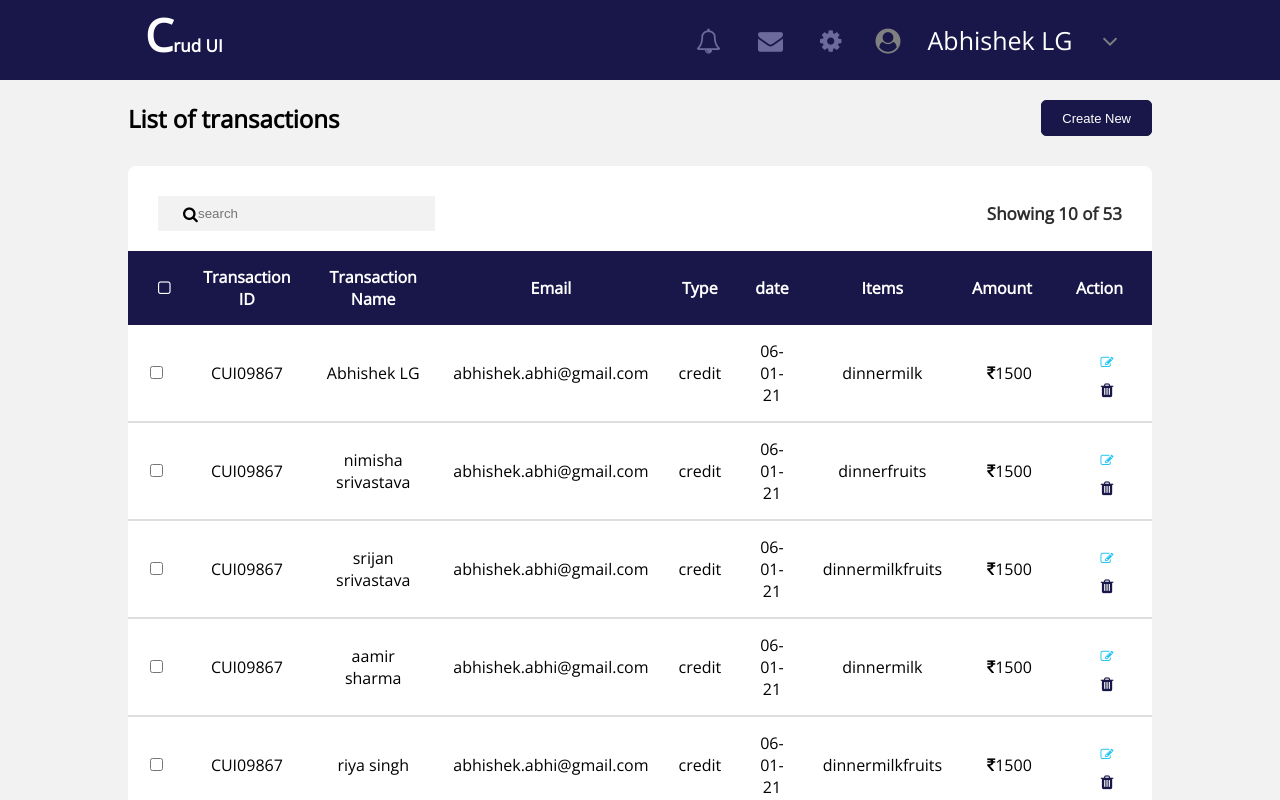
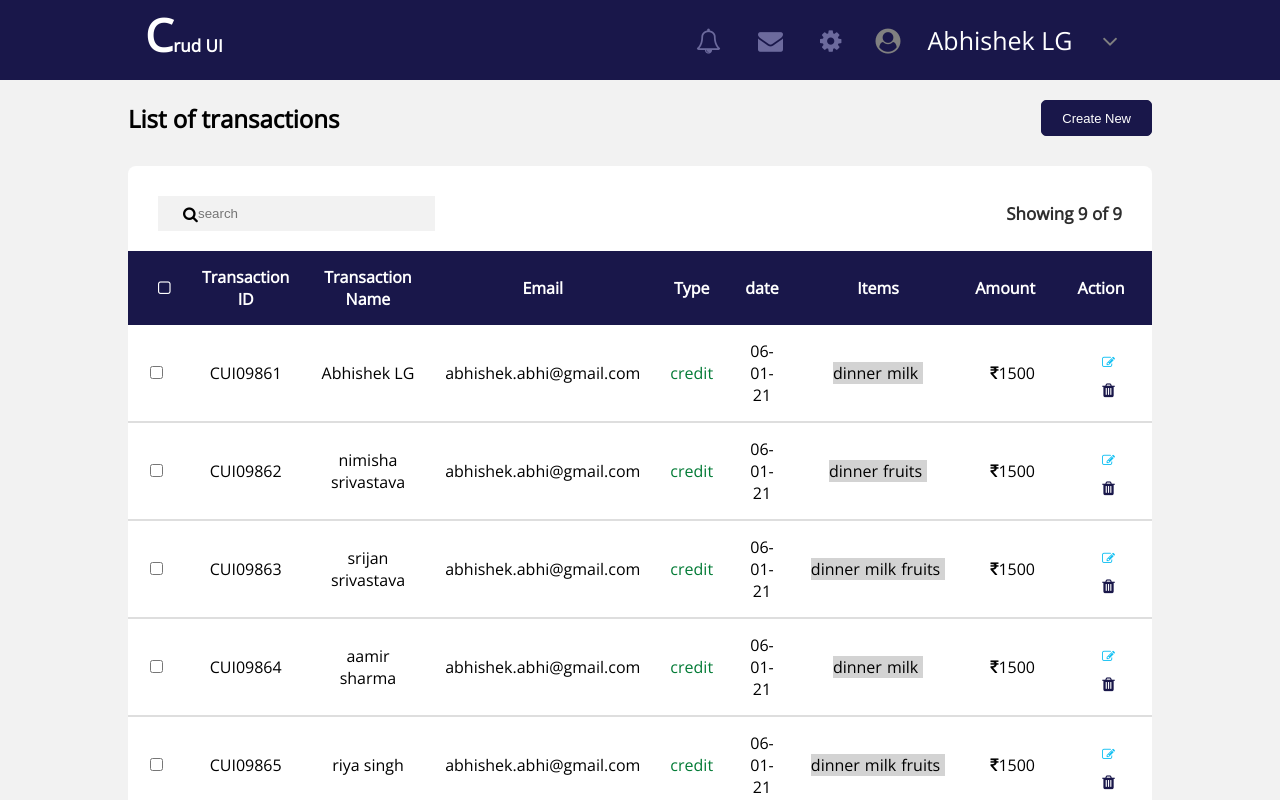
Before and after one commit to Nimisha-12345/project, a Vue app: page /#/ in a window 1280 px wide. Shown: the top 800 px of the page. Built offline with nearby package versions, Linux system fonts and the light colour scheme.

Commit message:
fixed changes

```diff
--- a/package.json
+++ b/package.json
@@ -10,7 +10,8 @@
   "dependencies": {
     "core-js": "^3.6.5",
     "vue": "^2.6.11",
-    "vue-router": "^3.5.1"
+    "vue-router": "^3.5.1",
+    "vuex": "^3.6.2"
   },
   "devDependencies": {
     "@vue/cli-plugin-babel": "~4.5.0",
--- a/src/components/Child.vue
+++ b/src/components/Child.vue
@@ -6,13 +6,13 @@
             <td>{{user.id}}</td>
             <td>{{user.name}}</td>
             <td>{{user.email}}</td>
-            <td>{{user.type}}</td>
+            <td style="color:#037B36;">{{user.type}}</td>
             <td>{{user.date}}</td>
             <td >
                 <span v-for="(items, index) in user.items" :key="index">{{items}}</span>
             </td>
             <td><i class="fa fa-inr"></i>{{user.amount}}</td>
-            <td><button class="btnclick" @click="showForm(true)"><i class="fa fa-pencil-square-o" style="color:#16c1f3"></i></button>
+            <td><button class="btnclick" @click="showEditForm"><i class="fa fa-pencil-square-o" style="color:#16c1f3"></i></button>
             <i class="fa fa-trash" style="color:#19174a"></i></td>
         </tr>
     </tbody>
@@ -28,13 +28,10 @@ export default {
         addItem: Function
 
     },methods:{
-        showForm(){
-            this.showHideForm(true)
-        },
-        addData(){
-            this.addItem( {id:'CUI09867',name:'Abhishek LG',email:'abhishek.abhi@gmail.com',type:'credit',date:'06-01-21',items:['dinner','milk'],amount:1500})
-            this.showHideForm(true)
+        showEditForm(){
+            this.showHideForm(true, this.user)
         }
+
     }
 }
 </script>
@@ -56,4 +53,8 @@ i {
     border: none;
     outline: none;
 }
+td span{
+    padding-right: 5px;
+    background: lightgrey;
+}
 </style>
--- a/src/components/CustomTable.vue
+++ b/src/components/CustomTable.vue
@@ -15,7 +15,7 @@ import Child from '../components/Child'
 export default ({
      props:{
          users: Array,
-         ShowHideForm: Function
+         showHideForm: Function
      },
     components: {
         TableHeader,
--- a/src/components/Dashboard.vue
+++ b/src/components/Dashboard.vue
@@ -2,20 +2,17 @@
     <div class="dashboard">
         <DashboardHeading :showHideForm="showHideForm" />
         <div class="container">
-
             <div class="part">
                 <div class="search_box">
-                    <i class="fa fa-search"></i>
-                    <input type="text" class="input" placeholder="search">
+                    <i class="fa fa-search" @click="searchName(searchValue)"></i>
+                    <input type="text" v-model="searchValue" class="input" placeholder="search">
                 </div>
-                <p>Showing 10 of 53</p>
+                <p>Showing {{users.length}} of {{users.length}}</p>
             </div>
-            <CustomTable :users="users" :showForm="showForm" />
+            <CustomTable :users="users" :showHideForm="showHideForm" />
         </div>
         <Pagination />
     </div>
-
-
 </template>
 
 <script>
@@ -23,20 +20,23 @@ import CustomTable from './CustomTable'
 import DashboardHeading from './DashboardHeading'
 import Pagination from './Pagination'
 
-
 export default {
-    name:'search',
+    name:'Dashboards',
     props:{
         users: Array,
-        showHideForm: Function
+        showHideForm: Function,
+        searchName: Function
     },
     components:{
         CustomTable,
         DashboardHeading,
         Pagination,
 
-
-
+    },
+    data() {
+        return{
+            searchValue: ''
+        }
     }
 
 };
--- a/src/components/DashboardHeading.vue
+++ b/src/components/DashboardHeading.vue
@@ -2,7 +2,7 @@
        <div class="content">
             <h2>List of transactions</h2>
             <span>
-            <button @click="showHideForm(true)">Create New</button>
+            <button @click="showHideForm(true, null)">Create New</button>
             </span>
 
         </div>
@@ -15,7 +15,9 @@
 export default {
     name:'DashboardHeader',
     props: {
-        showHideForm: Function
+        showHideForm: Function,
+
+
     }
 
 }
--- a/src/components/Form.vue
+++ b/src/components/Form.vue
@@ -8,7 +8,7 @@
                 <hr style="margin-left: 45%;margin-top: 20px;margin-right: 45%;">
             </div>
                 <div class="button-box">
-                    <form action="#">
+                    <form @submit.prevent="savaItem">
                         <div class="user-details">
                             <div class="input-box">
                                 <span class="details">Transaction Name*</span>
@@ -16,36 +16,39 @@
                             </div>
                             <div class="input-box">
                                 <span class="details">Email*</span>
-                                <input type="email" placeholder="" v-model="email" required>
+                               <input type="email" placeholder="" v-model="email" required>
                             </div>
                             <div class="input-box">
                                 <span class="details ">Date OF Transaction*</span>
-                                <input type="text" placeholder="" v-model="date"  required><i class="fa fa-calendar" style="float:right;transform: translateY(-27px);
-                                padding-right:7px"></i>
+                                <input type="date" placeholder="" v-model="date"  required>
                             </div>
                             <div class="input-box">
                                 <span class="details">Type*</span>
-                                <input type="text" placeholder="" v-model="type"  required>
+                                <!-- <input type="text" placeholder="" v-model="type"  required> -->
+                                <select name="select" v-model="type" >
+                                    <option>Credit</option>
+                                    <option>Debit</option>
+                                </select>
                             </div>
                             <div class="input-box" style="position:relative">
                                 <span class="details">Items*</span>
-                                <input type="text" placeholder="" v-model="item"  required><i class="fa fa-arrow-down" style="float:right;transform: translateY(-27px);
+                                <input type="text" placeholder="" v-model="items"  required><i class="fa fa-arrow-down" style="float:right;transform: translateY(-27px);
                                  padding-right:7px"></i>
                                  <div class="dropdown-content" style="position:absolute;">
-                                    <a href="#"><i class="fa fa-square-o"></i>Dinner</a>
-                                    <a href="#"><i class="fa fa-square-o"></i>Fruits</a>
-                                    <a href="#"><i class="fa fa-square-o"></i>Milk</a>
+                                    <a href="#" class="dropdown"><input type="checkbox">Dinner</a>
+                                    <a href="#" class="dropdown"><input type="checkbox" >Fruits</a>
+                                    <a href="#" class="dropdown"><input type="checkbox">Milk</a>
                                  </div>
                             </div>
                             <div class="input-box">
                                 <span class="details">Transaction Amount(<i class="fa fa-inr"></i>)*</span>
-                                <input type="text" placeholder="" v-model="amount" required>
+                                <input type="number" placeholder="" v-model="amount" required>
                             </div>
                         </div>
                         <div class="next">
 
-          <button type="submit" id="close" class="submit-btn" @click="showHideForm(false)">Close</button>
-          <button @click="addToList()" type="button" class="submit-btn  submit-btn1">Submit</button>
+          <button type="button" id="close" class="submit-btn" @click="showHideForm(false)">Close</button>
+          <button @click="savaItem()" type="submit" class="submit-btn  submit-btn1">Submit</button>
            </div>
                     </form>
     </div>
@@ -57,10 +60,15 @@
 
 <script>
 export default {
-    name:'form',
+    name:'CustomForm',
+
+
     props: {
         showHideForm: Function,
-        addItem: Function
+        addItem: Function,
+        editItem: Function,
+        item: Object,
+        user: null,
      },
      data(){
          return{
@@ -68,18 +76,35 @@ export default {
              email:'',
              type:'',
              date:'',
-             item:[],
-             amount:''
+             items:[],
+             amount:'',
+
 
          }
-     },
+    },
+    mounted () {
+            if(this.user){
+                this.name = this.user.name;
+                this.email = this.user.email;
+                this.date = this.user.date;
+                this.type = this.user.type;
+                this.items = this.user.items;
+                this.amount = this.user.amount
+            }
+    },
      methods:{
-        addToList(){
-            this.addItem({id:'CUI09867w',name:this.name,email:this.email,type:this.type,date:this.date,items:this.item,amount:this.amount});
-            this.showHideForm(false)
+            savaItem() {
+               if (this.user){
+                   this.editItem({id:this.user.id,name:this.name,email:this.email,type:this.type,date:this.date,items:this.items,amount:this.amount})
+                      console.log(this.name, this.email, this.date, this.type, this.items, this.amount);
+                }else{
+                      this.addItem({id:'CUI09867w',name:this.name,email:'nj@mail.com',type:'credit',date:'06/02/21',items:['dinner'],amount:'1200'});
+                }
+                this.showHideForm(false)
                 }
             }
         }
+
 </script>
 
 
@@ -193,10 +218,16 @@ form .user-details .input-box{
   color: black;
   padding: 12px 16px;
   text-decoration: none;
-  display: block;
+  margin-right: 12rem;
+
+
 }
-
-.dropdown-content a:hover {background-color: #f1f1f1}
+a{
+    display: flex;
+    justify-content: space-between;
+    align-items: center;
+    margin-right: 65%;
+}
 
 .input-box:hover .dropdown-content {
   display: block;
@@ -204,10 +235,24 @@ form .user-details .input-box{
 .dropdown-content a i {
     margin-right: 12px;
 }
+.dropdown{
+    margin-left: 13px;
+}
 
 /* .dropdown:hover .details {
   background-color: #3e8e41;
 } */
-
+input[type=checkbox]{
+    width: 20px!important;
+}
+select {
+    width: 100%;
+    height: 35px;
+    background:#f2f2f2;
+    border-radius: 5px;
+    outline: none;
+    border: 1px solid #ededed;
+    border-bottom-width: 2px;
+}
 
 </style>
--- a/src/components/Layout.vue
+++ b/src/components/Layout.vue
@@ -1,7 +1,7 @@
 <template>
     <div class="main-container">
-        <Dashboard v-if="!showForm" :users="users" :showHideForm="showHideForm" />
-        <Form v-if="showForm" :showHideForm="showHideForm" :addItem="addItem" />
+        <Dashboard v-if="!showForm" :users="filteredList" :showHideForm="showHideForm" :searchName="searchName" />
+        <Form v-if="showForm" :showHideForm="showHideForm" :editItem="editItem" :addItem="addItem" :user="user" />
 
     </div>
 </template>
@@ -14,33 +14,61 @@ import Form from './Form.vue';
 export default {
     data(){
         return{
+            user: null,
             showForm: false,
             users:[
-                {id:'CUI09867',name:'Abhishek LG',email:'abhishek.abhi@gmail.com',type:'credit',date:'06-01-21',items:['dinner','milk'],amount:1500},
-                {id:'CUI09867',name:'nimisha srivastava',email:'abhishek.abhi@gmail.com',type:'credit',date:'06-01-21',items:['dinner','fruits'],amount:1500},
-                {id:'CUI09867',name:'srijan srivastava',email:'abhishek.abhi@gmail.com',type:'credit',date:'06-01-21',items:['dinner', 'milk', 'fruits'],amount:1500},
-                {id:'CUI09867',name:'aamir sharma',email:'abhishek.abhi@gmail.com',type:'credit',date:'06-01-21',items:['dinner', 'milk'],amount:1500},
-                {id:'CUI09867',name:'riya singh',email:'abhishek.abhi@gmail.com',type:'credit',date:'06-01-21',items:['dinner', 'milk', 'fruits'],amount:1500},
-                {id:'CUI09867',name:'srijan srivastava',email:'abhishek.abhi@gmail.com',type:'credit',date:'06-01-21',items:['dinner', 'milk'],amount:1500},
+                {id:'CUI09861',name:'Abhishek LG',email:'abhishek.abhi@gmail.com',type:'credit',date:'06-01-21',items:['dinner','milk'],amount:1500},
+                {id:'CUI09862',name:'nimisha srivastava',email:'abhishek.abhi@gmail.com',type:'credit',date:'06-01-21',items:['dinner','fruits'],amount:1500},
+                {id:'CUI09863',name:'srijan srivastava',email:'abhishek.abhi@gmail.com',type:'credit',date:'06-01-21',items:['dinner', 'milk', 'fruits'],amount:1500},
+                {id:'CUI09864',name:'aamir sharma',email:'abhishek.abhi@gmail.com',type:'credit',date:'06-01-21',items:['dinner', 'milk'],amount:1500},
+                {id:'CUI09865',name:'riya singh',email:'abhishek.abhi@gmail.com',type:'credit',date:'06-01-21',items:['dinner', 'milk', 'fruits'],amount:1500},
+                {id:'CUI09866',name:'srijan srivastava',email:'abhishek.abhi@gmail.com',type:'debit',date:'06-01-21',items:['dinner', 'milk'],amount:1500},
                 {id:'CUI09867',name:'srijan srivastava',email:'abhishek.abhi@gmail.com',type:'credit',date:'06-01-21',items:['dinner', 'fruits'],amount:1500},
-                {id:'CUI09867',name:'srijan srivastava',email:'abhishek.abhi@gmail.com',type:'credit',date:'06-01-21',items:['dinner', 'milk', 'fruits'],amount:1500},
-                {id:'CUI09867',name:'srijan srivastava',email:'abhishek.abhi@gmail.com',type:'credit',date:'06-01-21',items:['dinner', 'milk'],amount:1500},
-                ]
+                {id:'CUI09868',name:'srijan srivastava',email:'abhishek.abhi@gmail.com',type:'credit',date:'06-01-21',items:['dinner', 'milk', 'fruits'],amount:1500},
+                {id:'CUI09869',name:'srijan srivastava',email:'abhishek.abhi@gmail.com',type:'credit',date:'06-01-21',items:['dinner', 'milk'],amount:1500},
+                ],
+                search: ''
         }
     },
     components:{
         Dashboard,
         Form,
-
+    },
+    computed: {
+        filteredList () {
+           if (this.search !== '') {
+               let filtered = this.users.filter(user => {
+                   return user.name.includes(this.search);
+               })
+               return filtered;
+           } else {
+               return this.users;
+           }
+        }
     },
     methods:{
-        showHideForm (value) {
-            // this.user={id:'CUI09867',name:'Abhishek LG',email:'abhishek.abhi@gmail.com',type:'credit',date:'06-01-21',items:['dinner','milk'],amount:1500}
+        searchName (name) {
+            this.search = name;
+        },
+        showHideForm (value, currentUser) {
             this.showForm = value;
+            if(value === true) {
+                this.user = currentUser;
+            }else{
+                this.user = null;
+            }
         },
         addItem (object) {
             this.users.push(object);
-        }
+        },
+        editItem (object) {
+            let index = this.users.findIndex(u =>{
+                return u.id === object.id;
+            });
+            if (index > -1) {
+                this.users[index] = object;
+            }
+        },
     }
 
 }
--- a/src/main.js
+++ b/src/main.js
@@ -2,6 +2,7 @@ import Vue from 'vue'
 import App from './App.vue'
 import '@/assets/style.css'
 import VueRouter from 'vue-router'
+//import store from './store'
 
 // import Header from './components/Header.vue'
 // import Footer from './components/Footer.vue'
@@ -20,5 +21,6 @@ Vue.config.productionTip = false
 
 new Vue({
   router:router,
+  //store,
   render: h => h(App),
 }).$mount('#app')
```
Also changed, not shown: src/helper.js (added, +19 -0 lines), src/store.js (added, +10 -0 lines), 1 other file (tests, documents, lock files or other folders).
